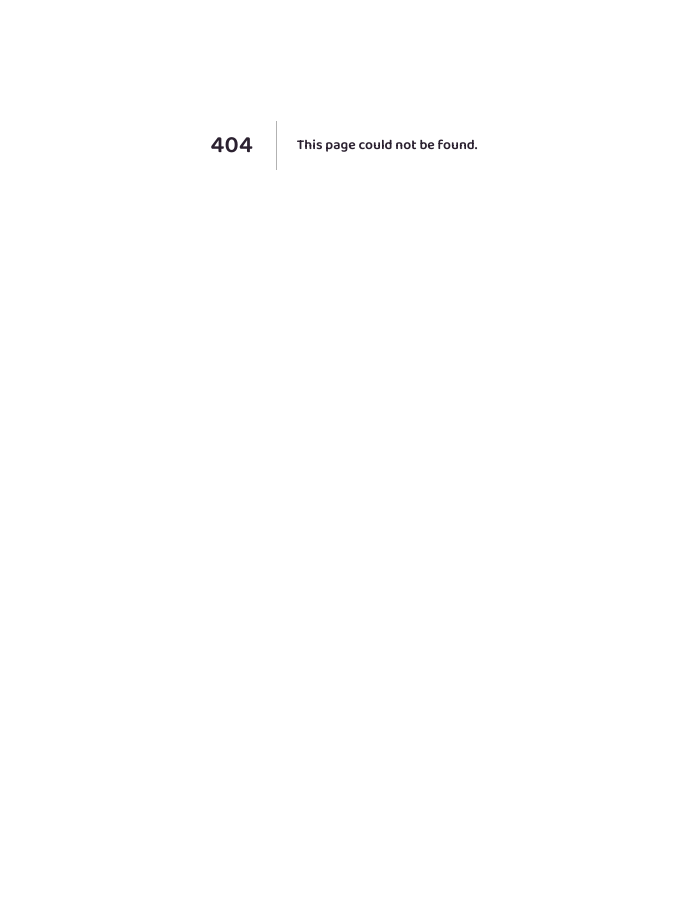
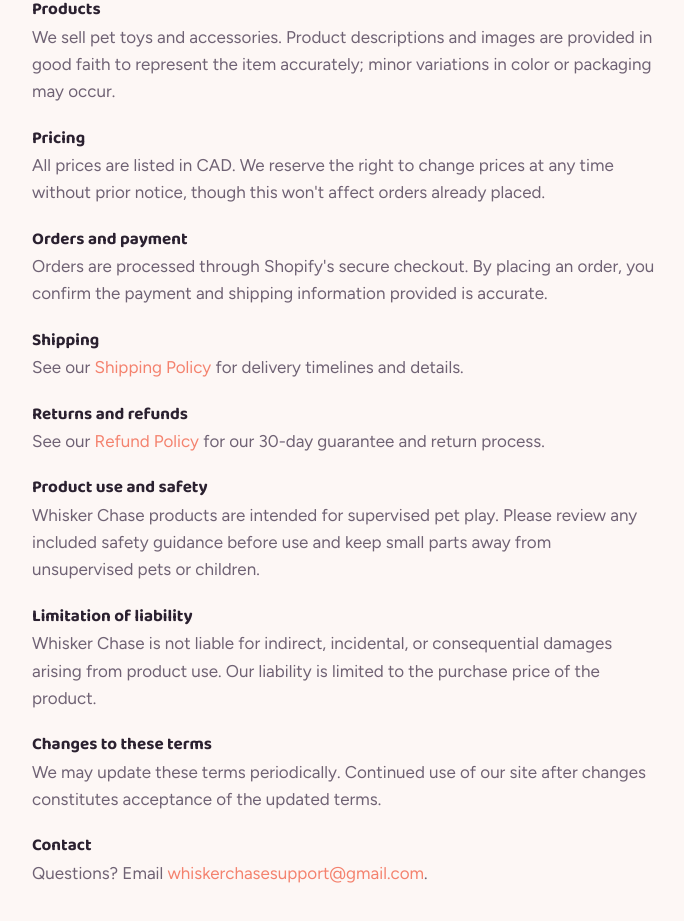
Before and after one commit to bruhnation/whiskerchase, a Next.js app: page /terms-of-service in a window 1280 px wide. Before the commit this address had no page. Shown: the part 255-1176 px from the top of the page, without its empty margins (296-980 px from the left). Before the commit the page ends 800 px from the top, so only its background shows below. Built offline with nearby package versions, Linux system fonts and the light colour scheme.

Commit message:
Add Terms of Service page component
This component outlines the terms of service for Whisker Chase, including sections on products, pricing, orders, shipping, returns, product safety, liability, and contact information.

```diff
--- /dev/null
+++ b/src/app/terms-of-service/page.tsx
@@ -0,0 +1,105 @@
+export default function TermsOfService() {
+  return (
+    <div className="mx-auto max-w-2xl px-6 py-16">
+      <a href="/" className="text-sm text-ink-muted hover:text-accent">← Back to Whisker Chase</a>
+      <h1 className="mt-6 font-display text-[32px] font-semibold leading-[1.15]">
+        Terms of Service
+      </h1>
+
+      <div className="mt-8 space-y-6 text-ink-muted">
+        <div>
+          <h2 className="font-bold text-ink">Overview</h2>
+          <p className="mt-1">
+            By purchasing from Whisker Chase, you agree to the terms below.
+          </p>
+        </div>
+
+        <div>
+          <h2 className="font-bold text-ink">Products</h2>
+          <p className="mt-1">
+            We sell pet toys and accessories. Product descriptions and images
+            are provided in good faith to represent the item accurately;
+            minor variations in color or packaging may occur.
+          </p>
+        </div>
+
+        <div>
+          <h2 className="font-bold text-ink">Pricing</h2>
+          <p className="mt-1">
+            All prices are listed in CAD. We reserve the right to change
+            prices at any time without prior notice, though this won&apos;t
+            affect orders already placed.
+          </p>
+        </div>
+
+        <div>
+          <h2 className="font-bold text-ink">Orders and payment</h2>
+          <p className="mt-1">
+            Orders are processed through Shopify&apos;s secure checkout. By
+            placing an order, you confirm the payment and shipping
+            information provided is accurate.
+          </p>
+        </div>
+
+        <div>
+          <h2 className="font-bold text-ink">Shipping</h2>
+          <p className="mt-1">
+            See our{" "}
+            <a href="/shipping-policy" className="text-accent hover:underline">
+              Shipping Policy
+            </a>{" "}
+            for delivery timelines and details.
+          </p>
+        </div>
+
+        <div>
+          <h2 className="font-bold text-ink">Returns and refunds</h2>
+          <p className="mt-1">
+            See our{" "}
+            <a href="/refund-policy" className="text-accent hover:underline">
+              Refund Policy
+            </a>{" "}
+            for our 30-day guarantee and return process.
+          </p>
+        </div>
+
+        <div>
+          <h2 className="font-bold text-ink">Product use and safety</h2>
+          <p className="mt-1">
+            Whisker Chase products are intended for supervised pet play.
+            Please review any included safety guidance before use and keep
+            small parts away from unsupervised pets or children.
+          </p>
+        </div>
+
+        <div>
+          <h2 className="font-bold text-ink">Limitation of liability</h2>
+          <p className="mt-1">
+            Whisker Chase is not liable for indirect, incidental, or
+            consequential damages arising from product use. Our liability is
+            limited to the purchase price of the product.
+          </p>
+        </div>
+
+        <div>
+          <h2 className="font-bold text-ink">Changes to these terms</h2>
+          <p className="mt-1">
+            We may update these terms periodically. Continued use of our site
+            after changes constitutes acceptance of the updated terms.
+          </p>
+        </div>
+
+        <div>
+          <h2 className="font-bold text-ink">Contact</h2>
+          <p className="mt-1">
+            Questions? Email{" "}
+            <a href="mailto:whiskerchasesupport@gmail.com" className="text-accent hover:underline">
+              whiskerchasesupport@gmail.com
+            </a>
+            .
+          </p>
+        </div>
+      </div>
+    </div>
+  );
+}
```
